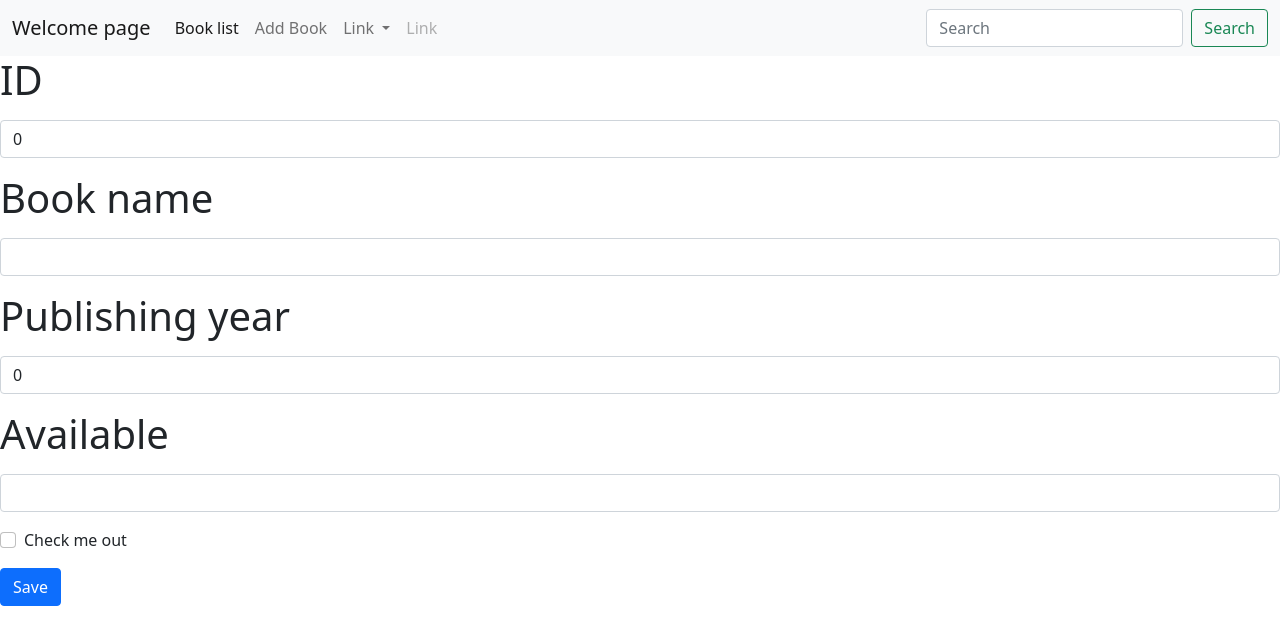
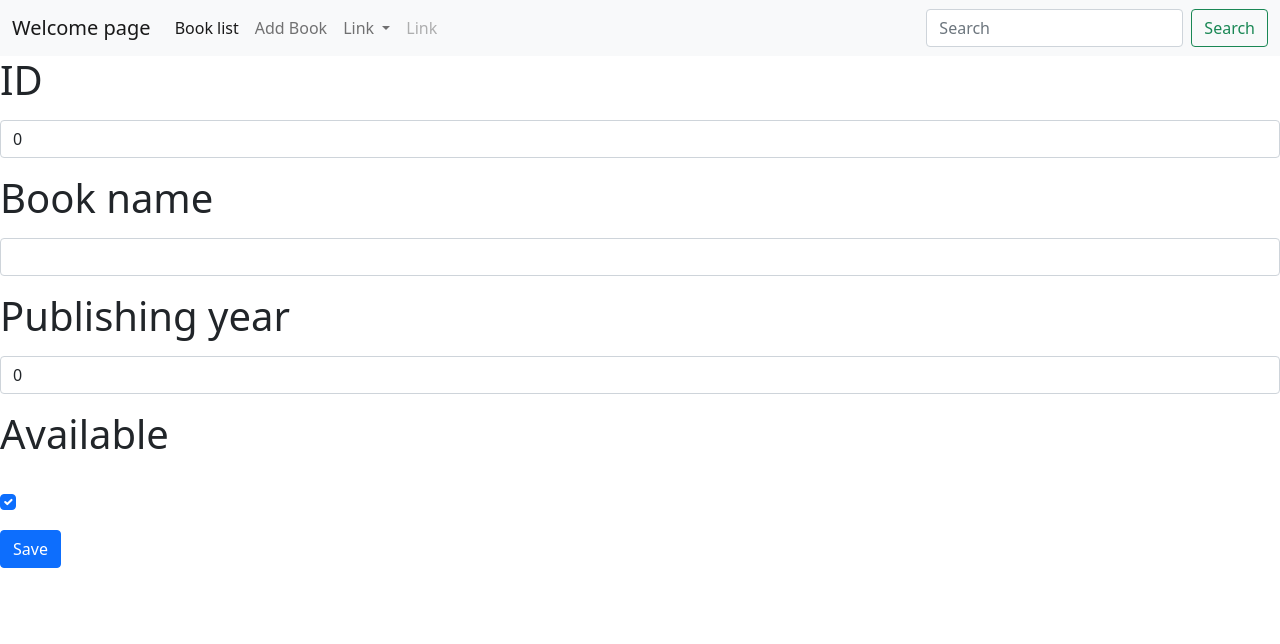
Before and after one commit to KaziMuktadirAhmed/class-project, an Angular app: page /update-book in a window 1280 px wide. Shown: the top 644 px of the page. Built offline with nearby package versions, Linux system fonts and the light colour scheme.

Commit message:
updated update-book component

```diff
--- a/src/app/add-new-book/add-new-book.component.ts
+++ b/src/app/add-new-book/add-new-book.component.ts
@@ -1,5 +1,5 @@
 import { Component, OnInit } from '@angular/core';
-import { ServerModule } from '@angular/platform-server';
+// import { ServerModule } from '@angular/platform-server';
 import { Router } from '@angular/router';
 import { book } from '../book';
 import { ServiceNameService } from '../service-name.service';
--- a/src/app/update-book/update-book.component.html
+++ b/src/app/update-book/update-book.component.html
@@ -13,11 +13,9 @@
   </div>
   <div class="mb-3">
     <label for="exampleInputPassword1" class="form-label"><h1 style="text-align: justify;">Available</h1></label>
-    <input type="text" class="form-control" id="exampleInputPassword1">
   </div>
   <div class="mb-3 form-check">
-    <input type="checkbox" class="form-check-input" id="exampleCheck1">
-    <label class="form-check-label" for="exampleCheck1">Check me out</label>
+    <input type="checkbox" class="form-check-input" id="exampleCheck1" [(ngModel)]="givenBook.availability" [ngModelOptions]="{standalone:true}">
   </div>
   <button type="submit" class="btn btn-primary" (click)="saveClick()">Save</button>
 </form>
```
